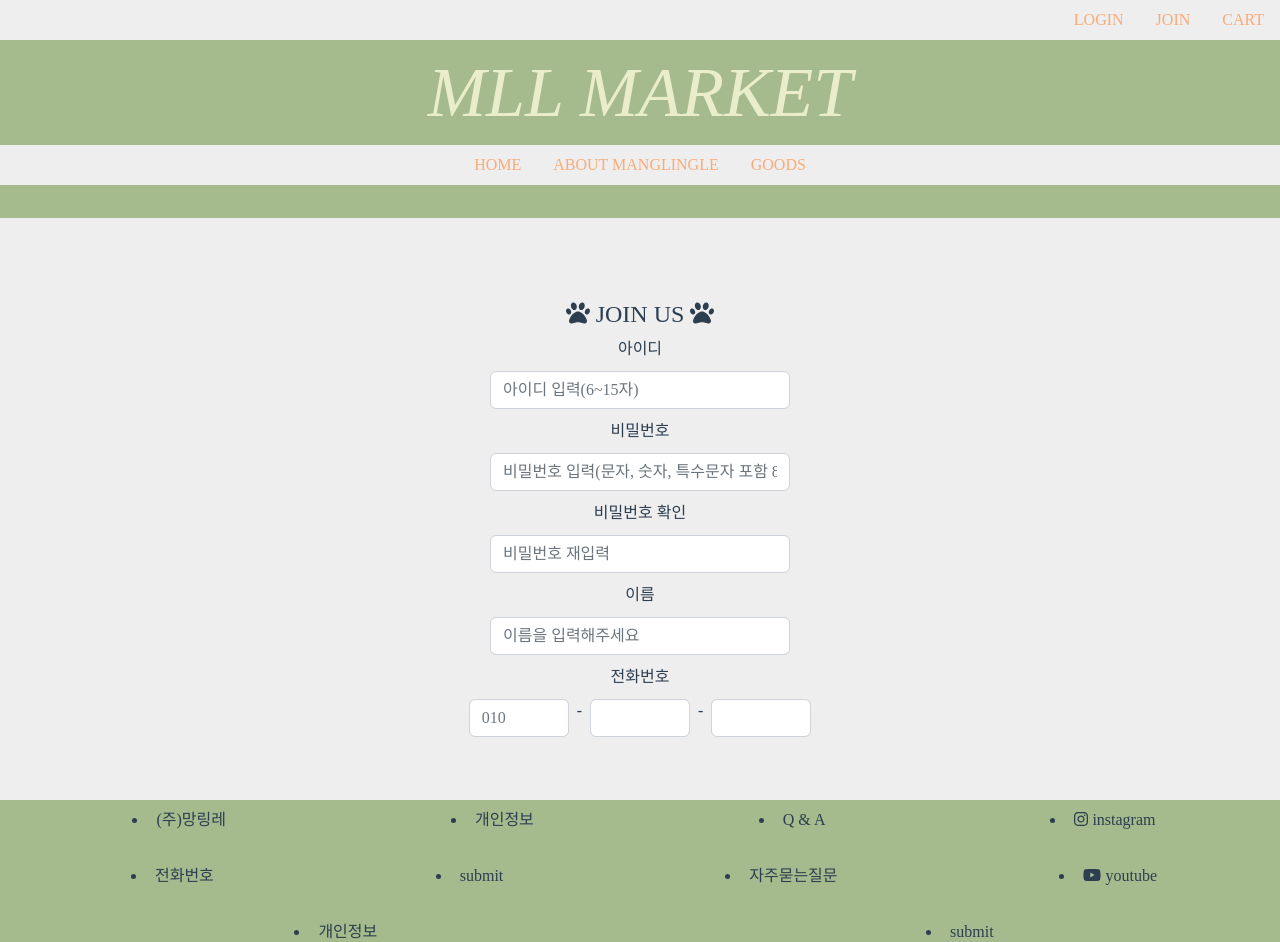
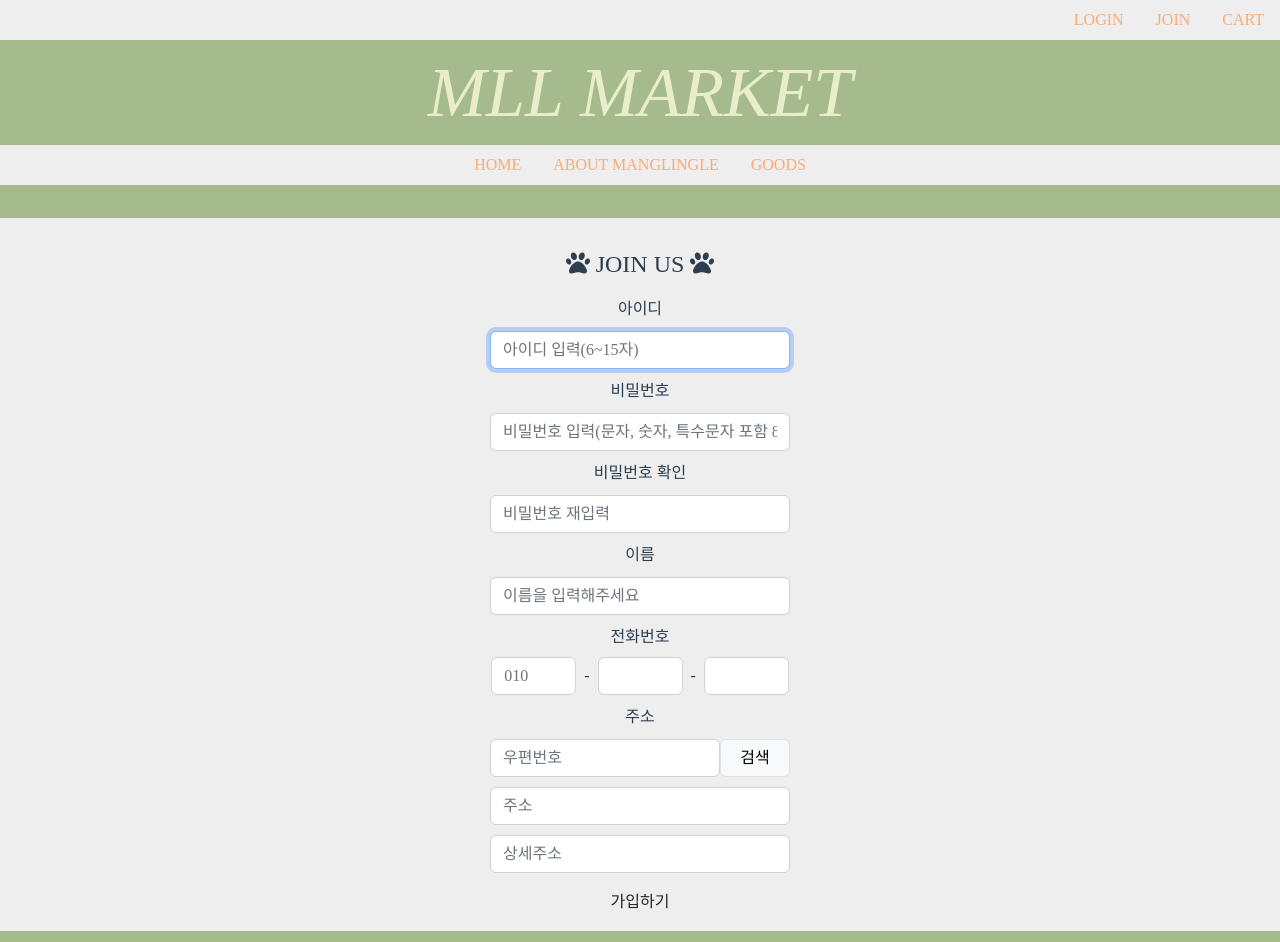
Before and after one commit to subinJangg/MLL, a Vue app in the folder mllfrontend/: page /topnavbar/join/JoinMember in a window 1280 px wide. Shown: the top 942 px of the page. Built offline with nearby package versions, Linux system fonts and the light colour scheme; a web font is replaced by a local one.

Commit message:
230817 로그인페이지 수정

```diff
--- a/mllfrontend/package.json
+++ b/mllfrontend/package.json
@@ -15,12 +15,14 @@
     "@fortawesome/vue-fontawesome": "^3.0.3",
     "bootstrap": "^5.2.3",
     "core-js": "^3.8.3",
+    "lodash": "^4.17.21",
     "vue": "^3.2.13",
     "vue-router": "^4.0.13"
   },
   "devDependencies": {
     "@babel/core": "^7.12.16",
     "@babel/eslint-parser": "^7.12.16",
+    "@types/lodash": "^4.14.197",
     "@vue/cli-plugin-babel": "~5.0.0",
     "@vue/cli-plugin-eslint": "~5.0.0",
     "@vue/cli-service": "~5.0.0",
--- a/mllfrontend/public/index.html
+++ b/mllfrontend/public/index.html
@@ -16,3 +16,6 @@
     <!-- built files will be auto injected -->
   </body>
 </html>
+
+<!--다음 검색 추가-->
+<script src="//t1.daumcdn.net/mapjsapi/bundle/postcode/prod/postcode.v2.js"></script>
--- a/mllfrontend/src/App.vue
+++ b/mllfrontend/src/App.vue
@@ -1,9 +1,9 @@
 <template>
   <div style="backgroundColor:#EEEEEE">
-    <div class="navbar-brand" style="min-height:300px;positon:sticky;" >
+    <div class="navbar-brand" style="min-height:250px;positon:sticky;" >
       <MainPageHeader/>
     </div>
-    <div style="min-height:500px">
+    <div style="min-height:550px">
       <router-view/>
     </div>
 <!--    <div style="height:155px;backgroundColor:#A6BB8D">-->
@@ -35,9 +35,13 @@ export default{
   -moz-osx-font-smoothing: grayscale;
   text-align: center;
   color: #2c3e50;
-  overflow: hidden;
+  overflow:hidden;
   /* margin-top: 60px; */
 }
+
+@media (max-width: 768px) {
+}
+
 
 
 
--- a/mllfrontend/src/components/main/MainPageFooter.vue
+++ b/mllfrontend/src/components/main/MainPageFooter.vue
@@ -1,38 +1,53 @@
 <template>
+
     <div class="row">
   <footer style="height:155px;backgroundColor:#A6BB8D">
-      <ul class="d-md-flex justify-content-md-around">
-        <li class="p-2 psize">(주)망링레</li>
-        <li class="p-2">개인정보</li>
-        <li class="p-2">Q & A</li>
-        <li class="p-2 cur">
+    <div class="row">
+      <div class="col-md-12">
+        <div class="row">
+        <div class="col-md-2"/>
+        <div class="col-md-2" style="margin-top:10px">상호 : (주)망링레</div>
+        <div class="col-md-2" style="margin-top:10px">주소 : </div>
+        <div class="col-md-2" style="margin-top:10px">대표 : </div>
+        <div class="col-md-2" style="margin-top:10px">사업자등록번호 : </div>
+        </div>
+      </div>
+    </div>
+    <div class="row">
+      <div class="col-md-12">
+        <div class="col-md-3" style="margin-top:10px">대표번호 : </div>
+        <div class="col-md-3" style="margin-top:10px">이메일 : </div>
+        <div class="col-md-3" style="margin-top:10px">통신판매업신고번호 : </div>
+        <div class="col-md-3" style="margin-top:10px">호스팅제공자  : </div>
+      </div>
+    </div>
+    <div class="row">
+      <div class="col-md-12">
+        <div class="col-md-3" style="margin-top:10px">사업자정보확인</div>
+        <div class="col-md-3" style="margin-top:10px">이용약관 </div>
+        <div class="col-md-3" style="margin-top:10px">개인정보처리방법</div>
+        <div class="col-md-3" style="margin-top:10px"> </div>
+      </div>
+    </div>
+    <div class="row">
+      <div class="col-md-12">
+        <div class="col-md-3 cur" style="margin-top:10px">
           <font-awesome-icon
             :icon="['fab', 'instagram']"
             @click="instaLink('https://instagram.com/mango_lingo_lego?igshid=OGQ5ZDc2ODk2ZA==')"
-          />
-          instagram </li>
-      </ul>
-
-      <!-- 전화번호 및 상호명 -->
-      <ul class="d-md-flex justify-content-md-around">
-        <li class="p-2">전화번호</li>
-        <li class="p-2">submit</li>
-        <li class="p-2">자주묻는질문</li>
-        <li class="p-2 cur">
+          /> instagram
+        </div>
+        <div class="col-md-3" style="margin-top:10px">
           <font-awesome-icon
               :icon="['fab', 'youtube']"
               @click="youtubeLink('https://youtube.com/@mango_lingo_lego')"
-          /> youtube </li>
-
-      </ul>
-
-      <ul class="d-md-flex justify-content-md-around">
-        <li class="p-2">개인정보</li>
-        <li class="p-2">submit</li>
-      </ul>
-
+          /> youtube
+        </div>
+        <div class="col-md-3" style="margin-top:10px"></div>
+        <div class="col-md-3" style="margin-top:10px"></div>
+      </div>
+    </div>
   </footer>
-
     </div>
 </template>
 
--- a/mllfrontend/src/components/main/MainPageHome.vue
+++ b/mllfrontend/src/components/main/MainPageHome.vue
@@ -8,7 +8,9 @@
 
 <script>
 export default {
+
   name : "MainPageHome",
+
 }
 
 </script>
--- a/mllfrontend/src/components/navbar/topnavbar/join/JoinMember.vue
+++ b/mllfrontend/src/components/navbar/topnavbar/join/JoinMember.vue
@@ -1,38 +1,40 @@
 <template>
     <div class="row">
     <div class="d-flex justify-content-center">
-      <div style="width:300px;" >
         <h4>
           <font-awesome-icon :icon="['fas', 'paw']" />
               JOIN US
           <font-awesome-icon :icon="['fas', 'paw']" />
         </h4>
-
-        <div class="vertical-bottom">
+    </div>
+        <div class="d-flex justify-content-center" style="margin-top:10px;">
           아이디
         </div>
 
         <div class="d-flex justify-content-center" style="margin-top:10px;">
           <input
+              v-model="userId"
               class="form-control"
               type="text"
-              maxlegth="20"
+              maxlength="20"
               placeholder="아이디 입력(6~15자)"
               style="width:300px;"
               ref="userId"
             />
         </div>
-      </div>
-    </div>
-    <div class="d-flex justify-content-center " style="margin-top:10px;">
+
+
+    <div class="d-flex justify-content-center" style="margin-top:10px;">
       비밀번호
     </div>
     <div class="d-flex justify-content-center" style="margin-top:10px;">
       <input
+        v-model="userPass"
         class="form-control box_size"
         type="text"
-        maxlegth="20"
+        maxlength="20"
         placeholder="비밀번호 입력(문자, 숫자, 특수문자 포함 8~20자)"
+        ref="userPass"
       />
     </div>
 
@@ -41,10 +43,12 @@
     </div>
     <div class="d-flex justify-content-center" style="margin-top:10px;">
       <input
+        v-model="userPass2"
         class="form-control box_size"
         type="text"
-        maxlegth="20"
+        maxlength="20"
         placeholder="비밀번호 재입력"
+        ref="userPass2"
       />
     </div>
 
@@ -53,10 +57,12 @@
     </div>
     <div class="d-flex justify-content-center" style="margin-top:10px;">
       <input
+        v-model="userName"
         class="form-control box_size"
         type="text"
-        maxlegth="20"
+        maxlength="20"
         placeholder="이름을 입력해주세요"
+        ref="userName"
       />
     </div>
 
@@ -66,37 +72,175 @@
       </div>
     </div>
 
-    <div class="d-flex justify-content-center" style="margin-top:10px;">
+    <div class="d-flex justify-content-center" style="margin-top:15px;">
       <input
+        v-model="userPhone1"
         class="form-control "
         type="text"
-        maxlegth="3"
+        maxlength="3"
         placeholder="010"
-        style="width: 100px;"
+        style="width: 85px; margin-top:-7px"
+        ref="userPhone1"
       /> &nbsp; - &nbsp;
       <input
+        v-model="userPhone2"
         class="form-control "
         type="text"
-        maxlegth="4"
+        maxlength="3"
         placeholder=""
-        style="width: 100px;"
+        style="width: 85px; margin-top:-7px"
+        ref="userPhone2"
       /> &nbsp; - &nbsp;
       <input
+        v-model="userPhone3"
         class="form-control "
         type="text"
-        maxlegth="4"
+        maxlength="3"
         placeholder=""
-        style="width: 100px;"
+        style="width: 85px; margin-top:-7px"
+        ref="userPhone3"
       />
+    </div>
+      <div class="d-flex justify-content-center" style="margin-top:10px;">
+        주소
+      </div>
+      <div class="d-flex justify-content-center" style="margin-top:10px;">
+        <input
+            v-model="zonecode"
+            class="form-control"
+            type="text"
+            maxlength="20"
+            placeholder="우편번호"
+            style="width: 230px;"
+            ref="zonecode"
+            readonly
+        />
+        <span class="input-group-btn">
+          <button
+              type="button"
+              class="btn btn-light border"
+              style="width: 70px;"
+              @click="openPostcode()"
+          >
+            검색
+          </button>
+        </span>
+      </div>
+
+      <div class="d-flex justify-content-center" style="margin-top:10px;">
+        <input
+            v-model="roadAddress"
+            class="form-control box_size"
+            type="text"
+            maxlength="20"
+            placeholder="주소"
+            readonly
+        />
+      </div>
+      <div class="d-flex justify-content-center" style="margin-top:10px;">
+        <input
+            v-model="datailAddress"
+            class="form-control box_size"
+            type="text"
+            maxlength="20"
+            placeholder="상세주소"
+            ref="datailAddress"
+        />
+    </div>
+    <div class="d-flex justify-content-center" style="margin-top:10px; margin-bottom:10px">
+      <span class="input-group-btn">
+        <button
+            type="button"
+            class="btn box_size"
+            style="coler:#EEEEEE"
+            @click="saveUserInfo()"
+        >
+          가입하기
+        </button>
+      </span>
     </div>
   </div>
 </template>
 
+<!--<script src="//t1.daumcdn.net/mapjsapi/bundle/postcode/prod/postcode.v2.js"></script>-->
+
 <script>
-
+import _ from 'lodash';
 
 export default{
-    name : "JoinMember",
+  name : "JoinMember",
+  data() {
+    return {
+      userId: "",
+      userPass: "",
+      userPass2: "",
+      userName: "",
+      userPhone1: "",
+      userPhone2: "",
+      userPhone3: "",
+      zonecode: "",
+      roadAddress: "",
+      datailAddress:"",
+    };
+  },
+
+  mounted() {
+    this.$refs.userId.focus();
+  },
+
+  methods: {
+
+    //다음 주소 연동
+    openPostcode() {
+      new window.daum.Postcode({
+        oncomplete: (data) => {
+          this.zonecode = data.zonecode;
+          this.roadAddress = data.roadAddress;
+        },
+      }).open();
+    },
+
+    saveUserInfo() {
+
+      if (_.isEmpty(this.userId)) {
+        alert("아이디를 입력해주세요");
+        this.$refs.userId.focus();
+        return;
+      } else if (_.isEmpty(this.userPass)) {
+        alert("비밀번호를 입력해주세요");
+        this.$refs.userPass.focus();
+        return;
+      } else if (_.isEmpty(this.userPass2)) {
+        alert("비밀번호를 재입력해주세요");
+        this.$refs.userPass2.focus();
+        return;
+      } else if (_.isEmpty(this.userName)) {
+        alert("이름을 입력해주세요");
+        this.$refs.userName.focus();
+        return;
+      } else if (_.isEmpty(this.userPhone1)) {
+        alert("전화번호를 입력해주세요");
+        this.$refs.userPhone1.focus();
+        return;
+      } else if (_.isEmpty(this.userPhone2)) {
+        alert("전화번호를 입력해주세요");
+        this.$refs.userPhone2.focus();
+        return;
+      } else if (_.isEmpty(this.userPhone3)) {
+        alert("전화번호를 입력해주세요");
+        this.$refs.userPhone3.focus();
+        return;
+      } else if (_.isEmpty(this.zonecode)) {
+        alert("주소를 입력해주세요");
+        this.$refs.zonecode.focus();
+        return;
+      } else if (_.isEmpty(this.datailAddress)) {
+        alert("상세주소를 입력해주세요");
+        this.$refs.datailAddress.focus();
+        return;
+      }
+    },
+  }
 }
 </script>
 
```
Also changed, not shown: 1 other file (tests, documents, lock files or other folders). Lines whose indentation alone changed are shown as unchanged.
